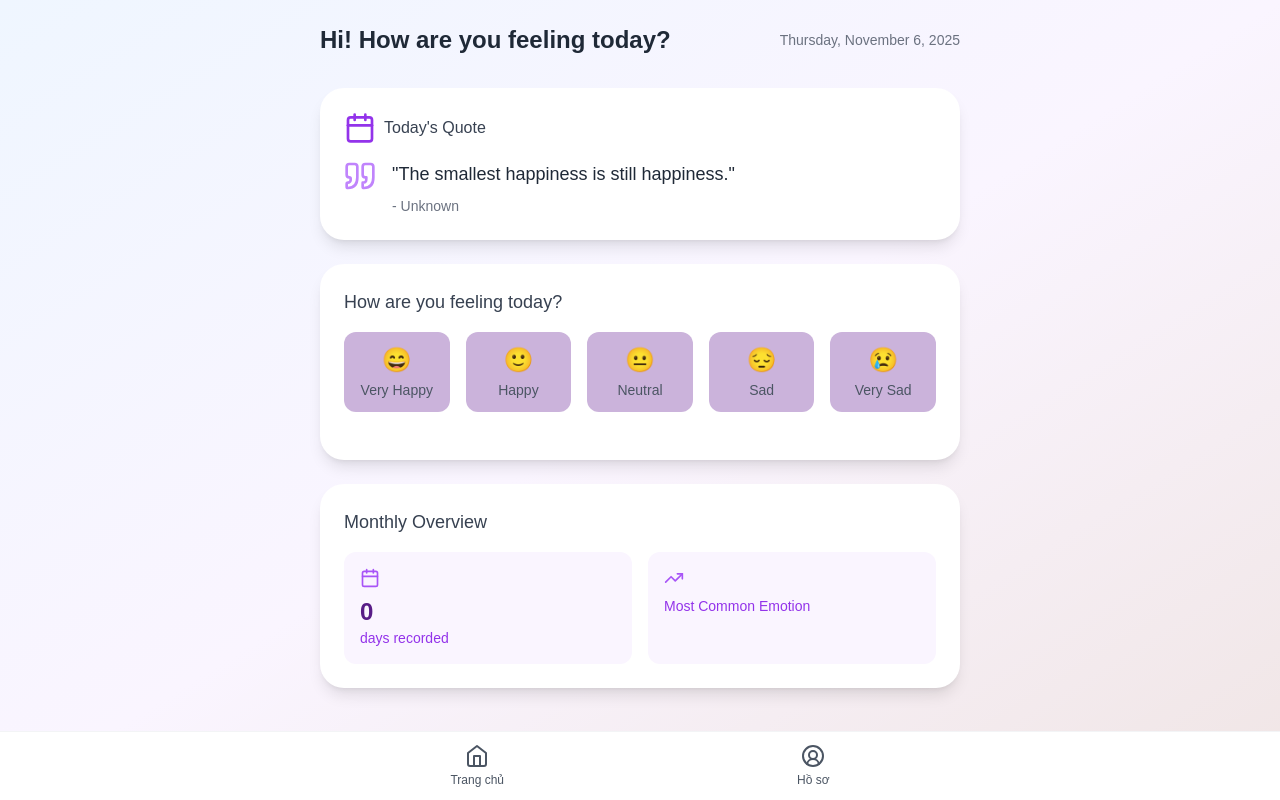
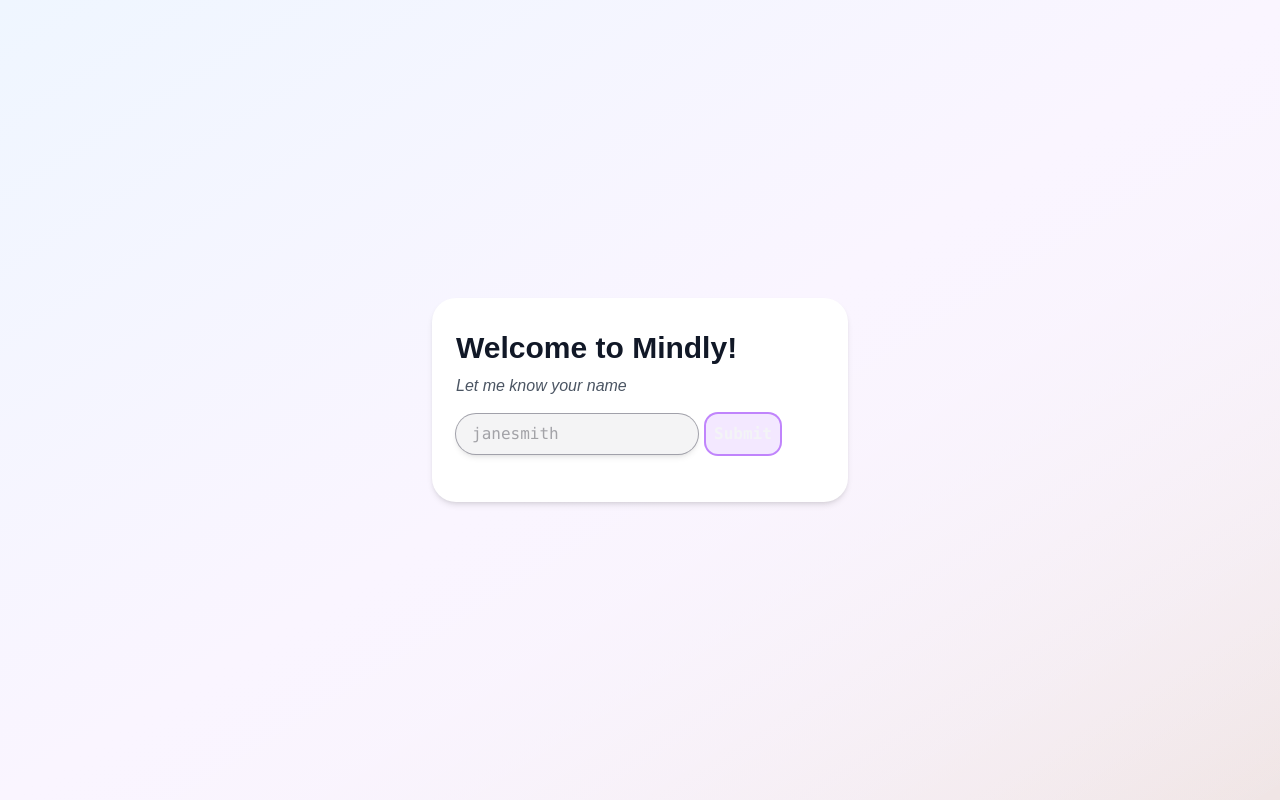
Before and after one commit to ngandinhtk/mindly, a React (Create React App) app in the folder client/: page / in a window 1280 px wide. Built offline with nearby package versions, Linux system fonts and the light colour scheme.

Commit message:
update code

```diff
--- a/client/src/App.tsx
+++ b/client/src/App.tsx
@@ -1,18 +1,33 @@
-import React from 'react';
-import { BrowserRouter as Router, Route, Switch } from 'react-router-dom';
+import React, { useState, useEffect } from 'react';
+import { BrowserRouter as Router } from 'react-router-dom';
 import Dashboard from './components/Dashboard';
 import UserPage from './components/UserPage';
 // import LanguageSwitcher from './components/LanguageSwitcher';
 
 const App: React.FC = () => {
+    const [username, setUsername] = useState<string | null>(null);
+
+    useEffect(() => {
+        const storedUsername = localStorage.getItem('username');
+        if (storedUsername) {
+            setUsername(storedUsername);
+        }
+    }, []);
+
+    const handleLogin = (name: string) => {
+        localStorage.setItem('username', name);
+        setUsername(name);
+    };
+
     return (
         <Router>
             <div className="app" >
                 {/* <LanguageSwitcher /> */}
-                <Switch>
-                    <Route exact path="/" component={UserPage} />
-                    <Route path="/dashboard" component={Dashboard} />
-                </Switch>
+                {username ? (
+                    <Dashboard />
+                ) : (
+                    <UserPage onLogin={handleLogin} />
+                )}
             </div>
         </Router>
     );
--- a/client/src/components/App.tsx
+++ b/client/src/components/App.tsx
@@ -33,21 +33,21 @@ const App: React.FC = () => {
               <div className="max-w-2xl mx-auto flex justify-around">
                 <Link
                   to="/"
-                  className="flex flex-col items-center p-2 text-gray-600 hover:text-purple-600 transition-colors"
+                  className="flex flex-col items-center p-1 text-gray-600 hover:text-purple-600 transition-colors"
                 >
                   <Home className="w-6 h-6" />
                   <span className="text-xs mt-1">{t('home')}</span>
                 </Link>
                 <Link
                   to="/journal"
-                  className="flex flex-col items-center p-2 text-gray-600 hover:text-purple-600 transition-colors"
+                  className="flex flex-col items-center p-1 text-gray-600 hover:text-purple-600 transition-colors"
                 >
                   <Calendar className="w-6 h-6" />
                   <span className="text-xs mt-1">{t('journal')}</span>
                 </Link>
                 <Link
                   to="/profile"
-                  className="flex flex-col items-center p-2 text-gray-600 hover:text-purple-600 transition-colors"
+                  className="flex flex-col items-center p-1 text-gray-600 hover:text-purple-600 transition-colors"
                 >
                   <User className="w-6 h-6" />
                   <span className="text-xs mt-1">{t('profile')}</span>
--- a/client/src/components/Dashboard.jsx
+++ b/client/src/components/Dashboard.jsx
@@ -97,26 +97,27 @@ const Dashboard = () => {
       .sort(([,a], [,b]) => b - a)[0][0];
 
     return emotions.find(e => e.id === mostCommonEmotion)?.label || 'N/A';
+
   };
 
   return (
     <div>
       <div className="max-w-2xl mx-auto p-4 pt-6">
-        <div className="flex items-center justify-between mb-8">
-          <h1 className="text-2xl font-semibold text-gray-800">{t('greeting')} {username}</h1>
-          <div className="text-sm text-gray-500 ml-2">
-            {new Date().toLocaleDateString(i18n.language, { weekday: 'long', year: 'numeric', month: 'long', day: 'numeric' })}
+        <div className="flex items-center justify-between mb-4 p-1">
+          <h1 className="text-2xl font-semibold text-gray-800">{t('greeting')}<span className='italic font-light'>{username}🥰</span></h1>
+          <div className="text-sm text-gray-500 ml-4">
+            {new Date().toLocaleDateString(i18n.language, { weekday: 'long', year: 'numeric', month: 'short', day: 'numeric' })}
           </div>
         </div>
 
         {/* Daily Quote */}
         <div className="bg-white rounded-3xl shadow-lg p-6 mb-6">
-          <h1 className="text-gray-700 mb-4 flex items-center gap-2">
+          <h1 className="text-gray-700 text-xl mb-4 flex items-center gap-2">
             <CalendarIcon className="w-8 h-8 text-purple-600" />
             {t('daily_quote')}
           </h1>
           <div className="flex items-start gap-4">
-            <Quote className="w-8 h-8 text-purple-400 flex-shrink-0" />
+            <Quote className="w-7 h-7 text-purple-400 flex-shrink-0" />
             <div>
               <p className="text-lg text-gray-800 font-medium mb-2">"{dailyQuote?.text}"</p>
               <p className="text-sm text-gray-500">- {dailyQuote?.author}</p>
--- a/client/src/components/App.jsx
+++ b/client/src/components/Nav.jsx
@@ -1,4 +1,3 @@
-import React from 'react';
 import { BrowserRouter as Router, Switch, Route, Link } from 'react-router-dom';
 import '../styles/index.css';
 import Dashboard from './Dashboard';
@@ -20,14 +19,14 @@ const App = () => {
           <div className="max-w-2xl mx-auto flex justify-around">
             <Link
               to="/"
-              className="flex flex-col items-center p-2 text-gray-600 hover:text-purple-600 transition-colors"
+              className="flex flex-col items-center  text-gray-600 hover:text-purple-600 transition-colors"
             >
               <Home className="w-6 h-6" />
               <span className="text-xs mt-1">Trang chủ</span>
             </Link>
             <Link
               to="/profile"
-              className="flex flex-col items-center p-2 text-gray-600 hover:text-purple-600 transition-colors"
+              className="flex flex-col items-center  text-gray-600 hover:text-purple-600 transition-colors"
             >
               <CircleUserRound className="w-6 h-6" />
               <span className="text-xs mt-1">Hồ sơ</span>
--- a/client/src/components/UserPage.jsx
+++ b/client/src/components/UserPage.jsx
@@ -17,28 +17,28 @@ const UserPage = ({ onLogin }) => {
   };
 
   return (
-    <div className="flex flex-col items-center justify-center min-h-screen bg-gray-100">
+    <div className="flex flex-col items-center justify-center min-h-screen  bg-gradient-to-br from-blue-50 via-purple-50 to-pink-60 ">
       <div className="w-full max-w-md">
-        <form onSubmit={handleSubmit} className="bg-white shadow-md rounded-3xl px-8 pt-6 pb-8 mb-4">
+        <form onSubmit={handleSubmit} className="bg-white shadow-md rounded-3xl mx-4 px-6  py-8">
           <div className="mb-4">
-            <h2 className="text-center text-3xl font-bold text-gray-900">Welcome</h2>
-            <p className="mt-2 text-center text-sm text-gray-600">Please enter your name to continue.</p>
+            <h2 className="text-left text-3xl font-bold text-gray-900">Welcome to Mindly!</h2>
+            <p className="mt-2 text-left italic text-gray-600">Let me know your name</p>
           </div>
           <div className="mb-4">
-            <label htmlFor="username" className="block text-gray-700 text-sm font-bold mb-2">Username</label>
-            <div className="flex items-center shadow appearance-none border rounded w-full py-2 px-3 text-gray-700 leading-tight focus:outline-none focus:shadow-outline">
+            {/* <label htmlFor="username" className="block text-gray-700 text-sm font-bold mb-2">Username</label> */}
+            <div className="flex items-center appearance-none">
               <input
                 id="username"
                 type="text"
                 name="username"
                 placeholder="janesmith"
-                className="flex-grow appearance-none bg-transparent border-none w-full text-gray-700 mr-3 py-1 px-2 leading-tight focus:outline-none"
+                className="bg-zinc-100 mr-2 text-zinc-600 font-mono ring-1 ring-zinc-400 focus:ring-2 focus:ring-rose-400 outline-none duration-300 placeholder:text-zinc-600 placeholder:opacity-50 rounded-full px-4 py-2 shadow-md focus:shadow-lg focus:shadow-rose-400 dark:shadow-md dark:shadow-purple-500"
                 value={username}
                 onChange={(e) => setUsername(e.target.value)}
               />
               <button
                 type="submit"
-                className="flex-shrink-0 bg-indigo-600 hover:bg-indigo-700 border-indigo-600 hover:border-indigo-700 text-sm border-4 text-white py-1 px-2 rounded"
+                className="bg-[#975ebd] flex flex-col items-center font-mono p-2 rounded-xl bg-purple-100 ring-2 ring-purple-400 hover:bg-[#fc76b9] duration-300 text-gray-100 font-bold rounded-full hover:shadow-lg hover:shadow-rose-400 dark:shadow-md dark:shadow-purple-500"
               >
                 Submit
               </button>
--- a/client/src/locales/en.json
+++ b/client/src/locales/en.json
@@ -38,5 +38,6 @@
   "clear_data_confirmation": "Are you sure you want to clear all your mood entries? This action cannot be undone.",
   "logout_confirmation": "Are you sure you want to log out?",
   "logout": "Log Out",
-  "cancel": "Cancel"
+  "cancel": "Cancel",
+  "close": "Close"
 }
--- a/client/src/locales/vi.json
+++ b/client/src/locales/vi.json
@@ -38,5 +38,7 @@
   "clear_data_confirmation": "Bạn có chắc chắn muốn xóa tất cả các mục tâm trạng của mình không? Hành động này không thể được hoàn tác.",
   "logout_confirmation": "Bạn có chắc chắn muốn đăng xuất không?",
   "logout": "Đăng xuất",
-  "cancel": "Hủy"
+  "cancel": "Hủy",
+  "close": "Đóng"
+
 }
```
Also changed, not shown: client/src/components/Profile.jsx (+8 -12 lines).
